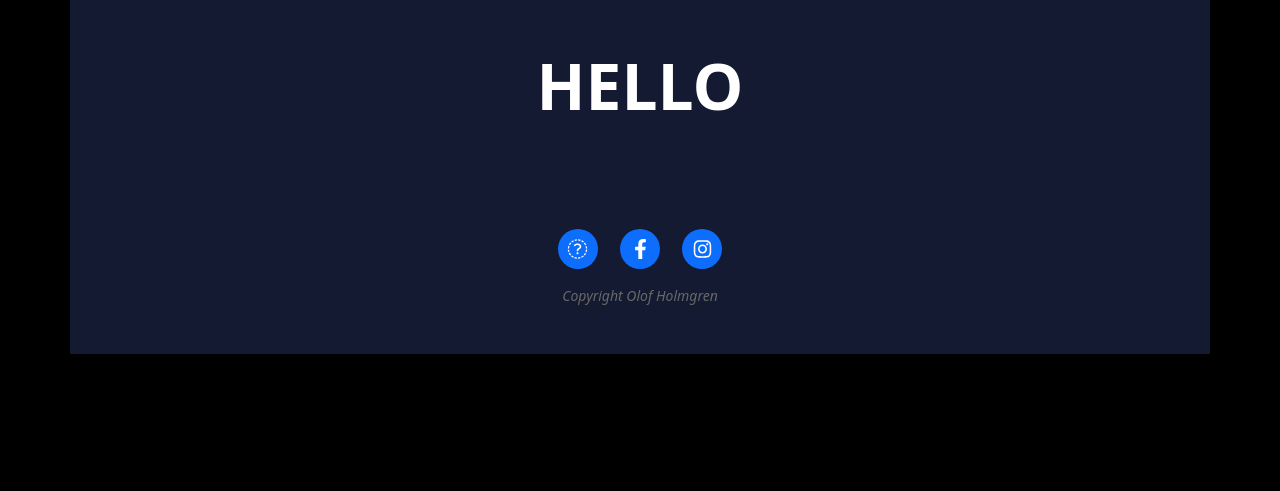
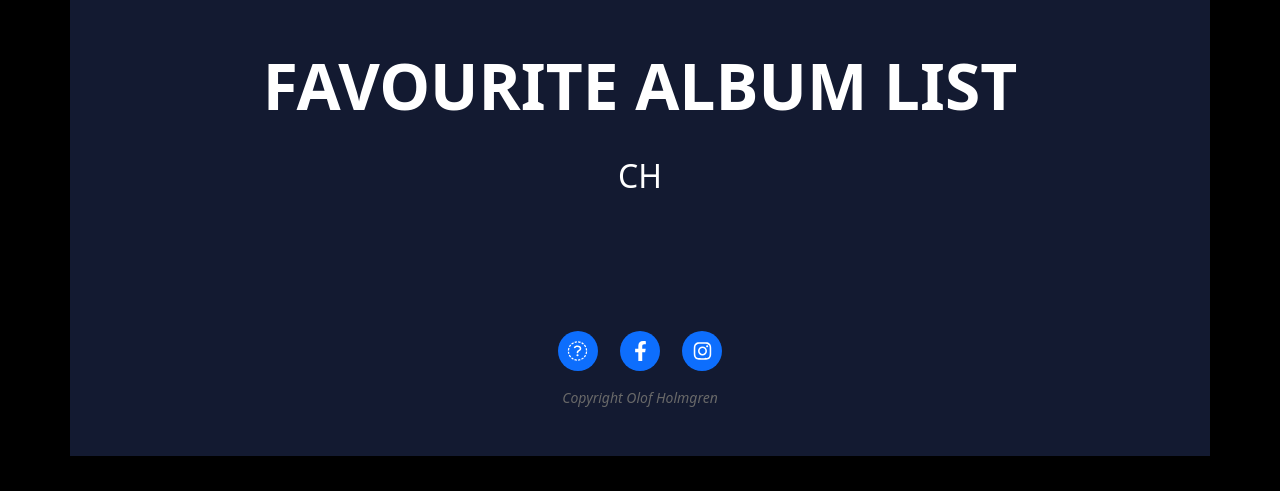
Before and after one commit to olleholmgren/nightwish-blog, a Django app: template templates/album_list.html in a window 1280 px wide. Shown: the part 88-579 px from the top of the page. Run offline with Django 3.2, Linux system fonts and the light colour scheme; the template is opened without the code that fills it: values that come from a table or form of the project are taken from there, others are empty; tables that the repository leaves empty hold one stand-in row (values such as "Sample post"); some libraries are stand-ins or nearby versions.

Commit message:
edit concert_memories.html and album_list.html templates

```diff
--- a/templates/album_list.html
+++ b/templates/album_list.html
@@ -3,6 +3,20 @@
 {% block content %}
 
 
-<h1>HELLO</h1>
+<h1>FAVOURITE ALBUM LIST</h1>
+{% load static %}
+{% load crispy_forms_tags %}
+    <h2>
+        {{ favouritealbum.favourite_album }}
+    <br>
+    </h2>
+    <h5>
+
+    </h5>
+    <h5>
+
+    <br>
+    <br>
+    </h5>
 
 {% endblock %}
--- a/templates/concert_memories.html
+++ b/templates/concert_memories.html
@@ -29,7 +29,7 @@
                                 <h2 class="card-title">{{ post.title }}</h2>
                                 <p class="card-text">{{ post.excerpt }}</p>
                             </a>
-                            <hr />
+                            <hr>
                             <p class="card-text text-muted h6">{{ post.created_on}} <i class="far fa-heart"></i>
                                 {{ post.number_of_likes }}</p>
                         </div>
```
